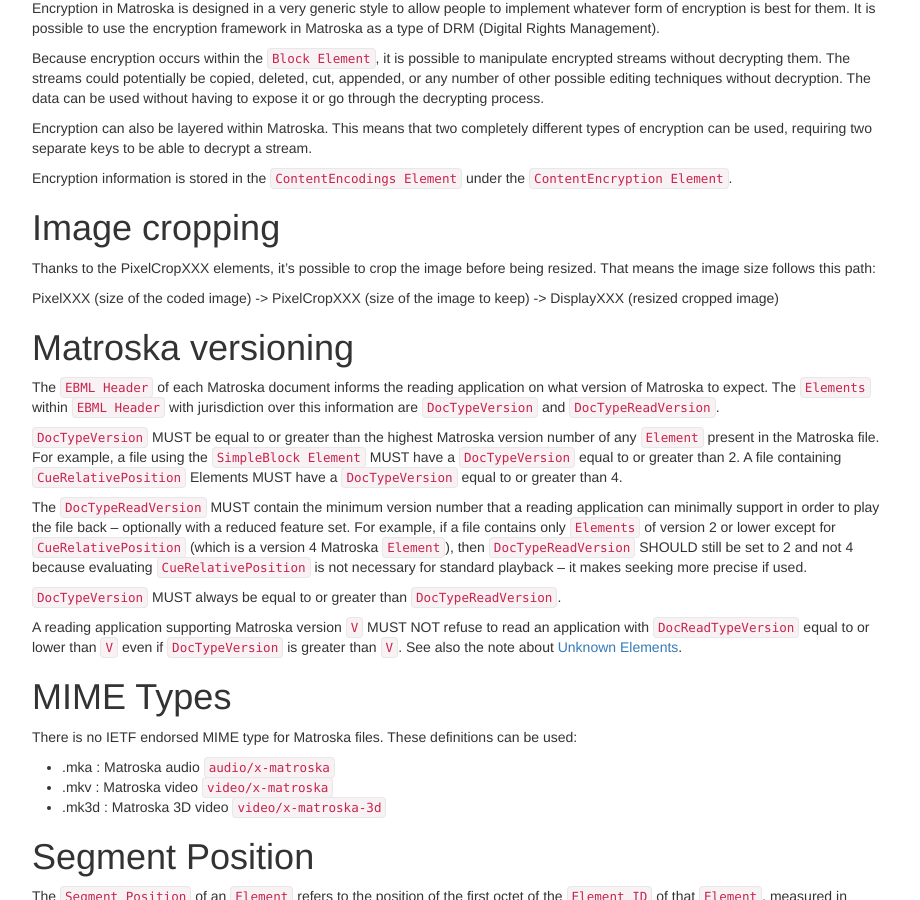
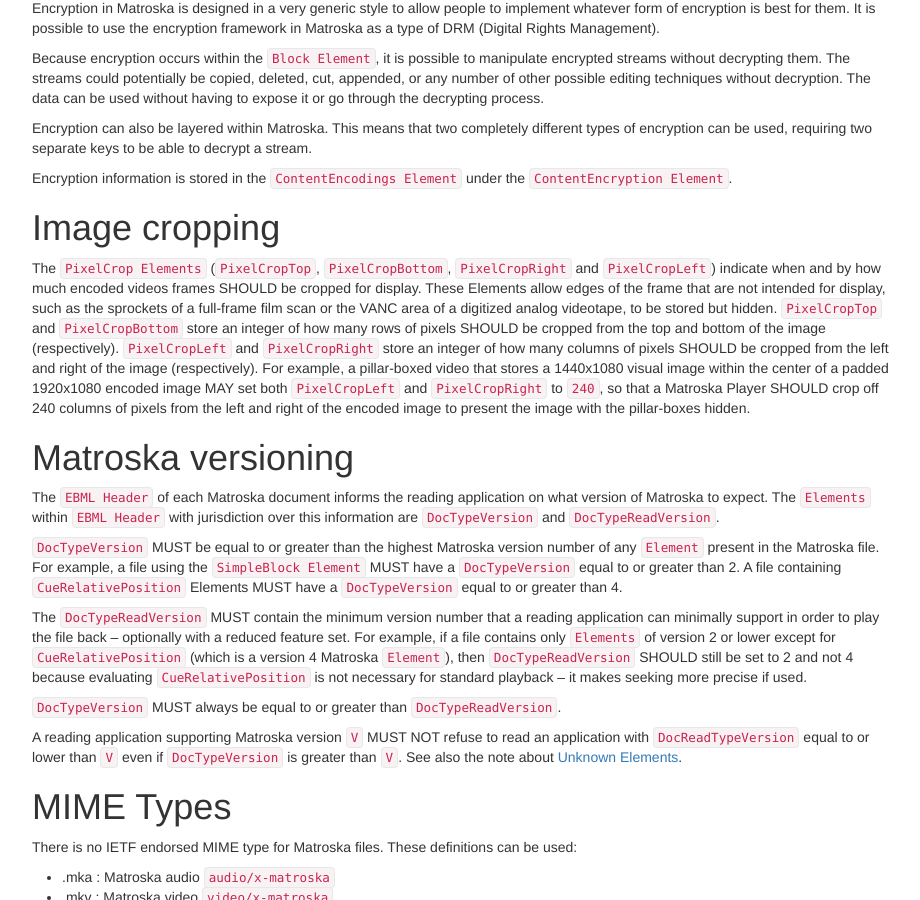
Before and after one commit to ietf-wg-cellar/matroska-specification, a Jekyll site: the page built from notes.md, in a window 1280 px wide and 900 px high, scrolled down 1072 px. Shown: the whole window, without its empty margins (273-1193 px from the left). Built offline with Jekyll 4.4.1, drawn with Linux system fonts in a browser that asks for light colours; our own code applies the rules of GitHub Pages for plain Markdown files.

Commit message:
rephrase image cropping section (#184)
* rephrase image cropping section

* improves definition of image cropping elements

* rewrites image cropping section

```diff
--- a/notes.md
+++ b/notes.md
@@ -47,9 +47,7 @@
 
 # Image cropping
 
-Thanks to the PixelCropXXX elements, it's possible to crop the image before being resized. That means the image size follows this path:
-
-PixelXXX (size of the coded image) -> PixelCropXXX (size of the image to keep) -> DisplayXXX (resized cropped image)
+The `PixelCrop Elements` (`PixelCropTop`, `PixelCropBottom`, `PixelCropRight` and `PixelCropLeft`) indicate when and by how much encoded videos frames SHOULD be cropped for display. These Elements allow edges of the frame that are not intended for display, such as the sprockets of a full-frame film scan or the VANC area of a digitized analog videotape, to be stored but hidden. `PixelCropTop` and `PixelCropBottom` store an integer of how many rows of pixels SHOULD be cropped from the top and bottom of the image (respectively). `PixelCropLeft` and `PixelCropRight` store an integer of how many columns of pixels SHOULD be cropped from the left and right of the image (respectively). For example, a pillar-boxed video that stores a 1440x1080 visual image within the center of a padded 1920x1080 encoded image MAY set both `PixelCropLeft` and `PixelCropRight` to `240`, so that a Matroska Player SHOULD crop off 240 columns of pixels from the left and right of the encoded image to present the image with the pillar-boxes hidden.
 
 # Matroska versioning
 
```
